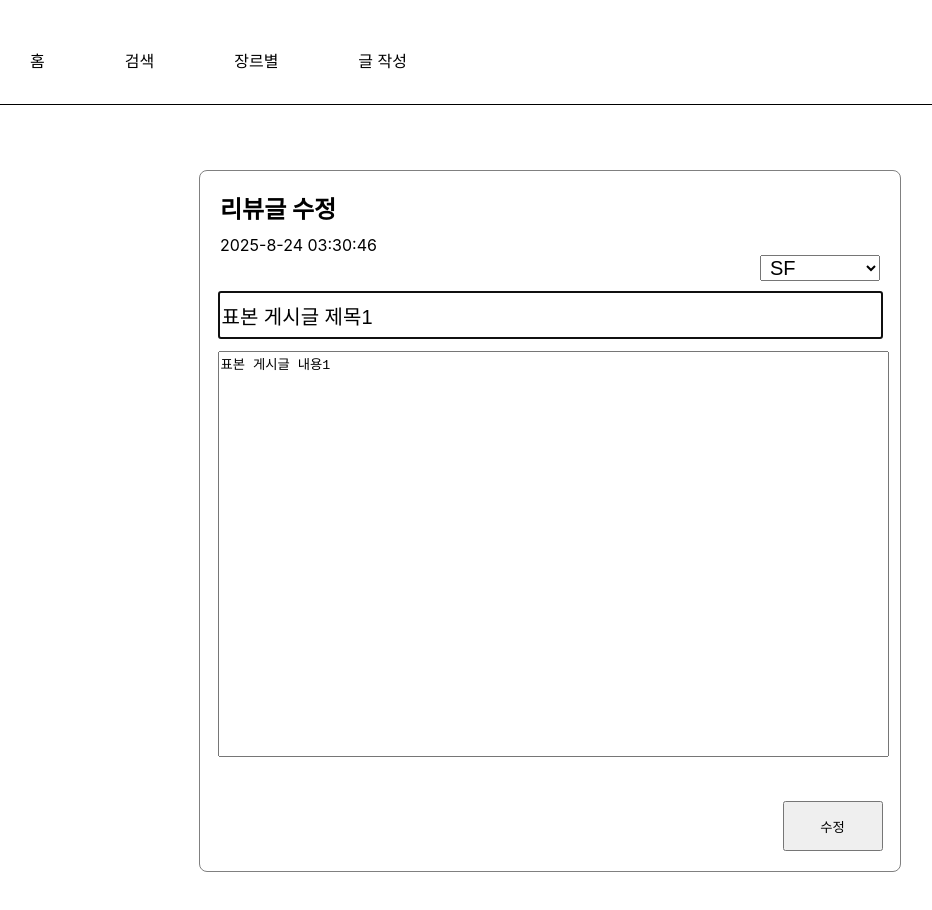
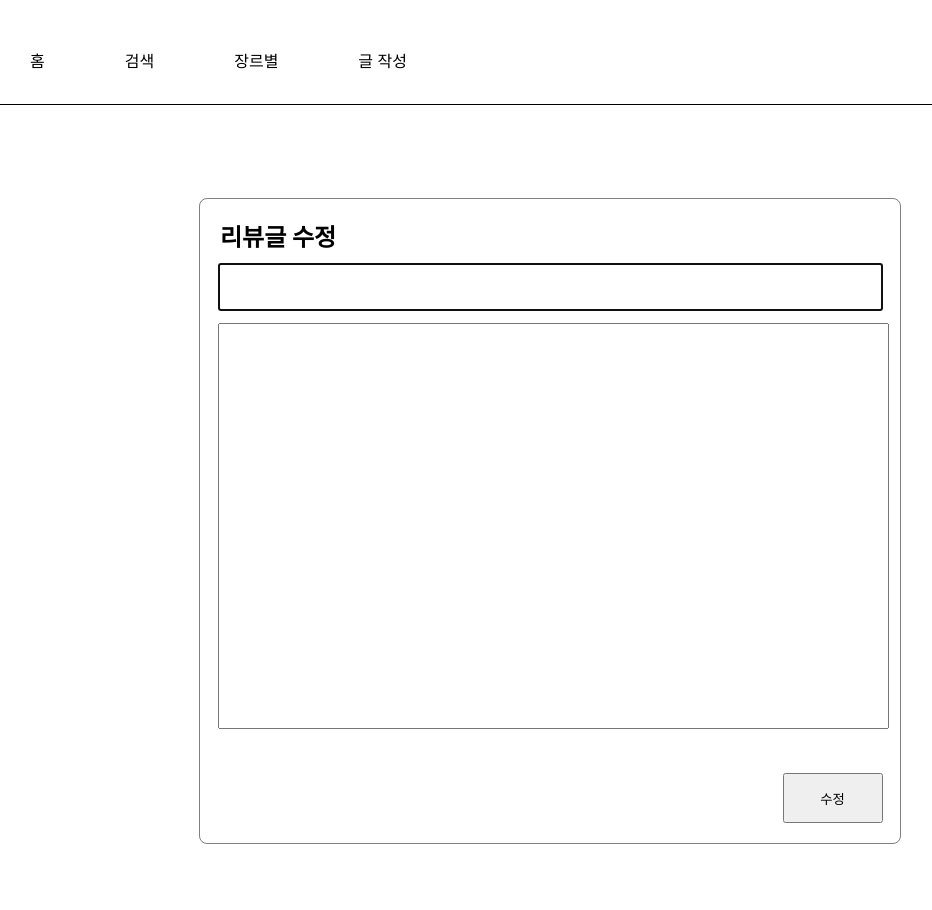
Before and after one commit to kanell0304/React_TeamProject, a React (Create React App) app: page /editList/1 in a window 1280 px wide. Shown: the top 910 px of the page, without its empty margins (90-1022 px from the left). Built offline with nearby package versions, Linux system fonts and the light colour scheme.

Commit message:
update EditList.jsx, add customHook

```diff
--- a/src/component/EditList.jsx
+++ b/src/component/EditList.jsx
@@ -2,54 +2,44 @@ import { useContext, useEffect, useRef, useState } from "react";
 import { ListProvider } from "./ListContext";
 import { useNavigate, useParams } from "react-router-dom";
 import "../tempCss/EditList.css"
-import { getNow } from "../customHook/useHooks"; //수정시간 갱신용
+import { useDate } from "../customHook/useHooks"; //수정시간 갱신용
 // import Navibar from "./Navibar";
 
 //상세보기 -> 수정
 const EditList = () => {
 
-        // 파라미터에서 수정하고자 하는 게시글의 id를 추출하는 코드(바로 아래 코드)를 추가해뒀습니다. '//'를 풀고 사용하시면 됩니다. - 이경준 -감사합니다
-        const selectedMovieId = useParams(); // 수정하고자 하는 게시글의 id 추출 ex) selectedMovieId = {id : 1}, selectedMovieId.id = 1
+        const selectedMovieId = useParams();
         const navigate = useNavigate();
         const focusRef = useRef();
+        const now = useDate();
 
-        const {movieList, setMovieList, categoryList, setCategoryList} = useContext(ListProvider);
+        const {categoryList} = useContext(ListProvider);
         const [review, setReview] = useState({title:'',content:'',category:''});
-        //genre option 중복방지용(수정 선택된 장르(review.category) 제외한 배열)
+
         const restCategory = categoryList.filter((genre)=>genre.name !== review.category);
 
-        const onsubmit2 = (e)=>{
+        useEffect(()=>{
+            const savedList = JSON.parse(localStorage.getItem("lists")) || [];
+            const currentRv = savedList.find((getRv)=>parseInt(getRv.id) === parseInt(selectedMovieId.id));
+            if(currentRv) setReview(currentRv);
+            focusRef.current.focus();
+
+        }, [selectedMovieId]);
+
+        const updateReview = (e)=>{
             e.preventDefault();
-            const now = getNow();
-            const editedReview = movieList.map((prev)=>(
+            const savedList = JSON.parse(localStorage.getItem("lists")) || [];
+            // const now = getNow();
+            const editedReview = savedList.map((prev)=>(
                 prev.id === review.id ? {
                     ...prev,
                     ...review,
                     date:now
                     } : prev ));
-                setMovieList(editedReview);
-                navigate('/');
+
+            localStorage.setItem("lists",JSON.stringify(editedReview));
+            navigate('/');
         }
-        //장르 수정
-        const changeGenre = (e)=>{
-            setReview({...review,category:e.target.value});
-        }
-
-        //localStorage Context 전역관리용
-        useEffect(()=>{
-            if(movieList.length>0)
-            localStorage.setItem("lists",JSON.stringify(movieList));
-        },[movieList]);
-
-        useEffect(()=>{
-            const savedList = JSON.parse(localStorage.getItem("lists")) || [];
-            setMovieList(savedList);
-            //수정폼에 기존내용 입력
-            const currentRv = savedList.find((getRv)=>parseInt(getRv.id) === parseInt(selectedMovieId.id));
-            if(currentRv) setReview(currentRv);
-            focusRef.current.focus();
-
-        }, []);
 
     return (
         <div>
@@ -58,16 +48,16 @@ const EditList = () => {
                 <div className="inner-container">
                     <h2 className="page-edit">리뷰글 수정</h2>
                     <span>{review.date}</span>
-                        {/* 장르 변경 옵션 */}
+
                     {review.id &&
-                    <select value={review.category} onChange={changeGenre} className="select-genre">
+                    <select value={review.category} onChange={(e)=>setReview({...review,category:e.target.value})} className="select-genre">
                         <option value={review.category}>{review.category}</option>
                         {restCategory.map((genre)=>(
                             <option key={genre.id} value={genre.name}>
                                 {genre.name}
                             </option>))}
                     </select>}
-                    <form className="form-box" onSubmit={onsubmit2}>
+                    <form className="form-box" onSubmit={updateReview}>
                         <div>
                         <input className="form-title" ref={focusRef} value={review.title} onChange={e=>setReview({...review,title:e.target.value})} type="text" />
                         </div>
--- a/src/component/ListContext.jsx
+++ b/src/component/ListContext.jsx
@@ -1,11 +1,11 @@
 import { useState, createContext } from "react";
-import { getNow } from "../customHook/useHooks"; // customHook 이용
+import { useDate } from "../customHook/useHooks";
 
 export const ListProvider = createContext();
 
 const ListContext = ({children}) => {
 
-    const now = getNow();
+    const now = useDate();
 
     const [movieList, setMovieList] = useState([
         {
--- a/src/customHook/useHooks.jsx
+++ b/src/customHook/useHooks.jsx
@@ -1,3 +1,4 @@
+import { useMemo } from "react";
 
 const useHooks = () => {
 
@@ -6,9 +7,9 @@ const useHooks = () => {
 
 export default useHooks;
 
-//EditList 날짜,시간 갱신용 헬퍼함수
-export const getNow = ()=>{
-    const today = new Date();
+//날짜 커스텀훅
+export const useDate = ()=>useMemo(()=>{
+        const today = new Date();
         const year = today.getFullYear();
         const month = today.getMonth() + 1;
         const date = today.getDate();
@@ -18,4 +19,4 @@ export const getNow = ()=>{
 
         const now = `${year}-${month}-${date} ${hours}:${minutes}:${seconds}`;
         return now;
-}
+},[]);
```
